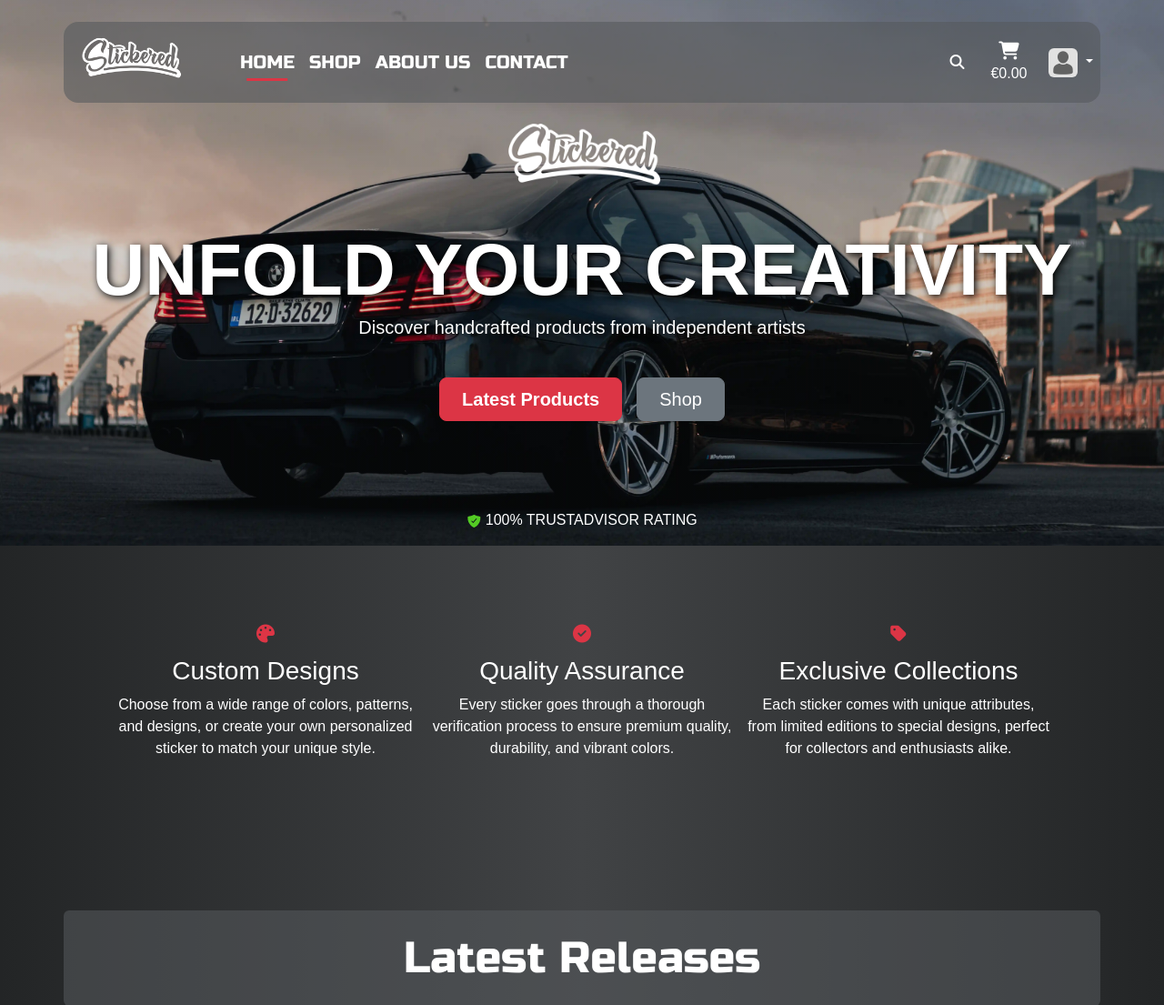
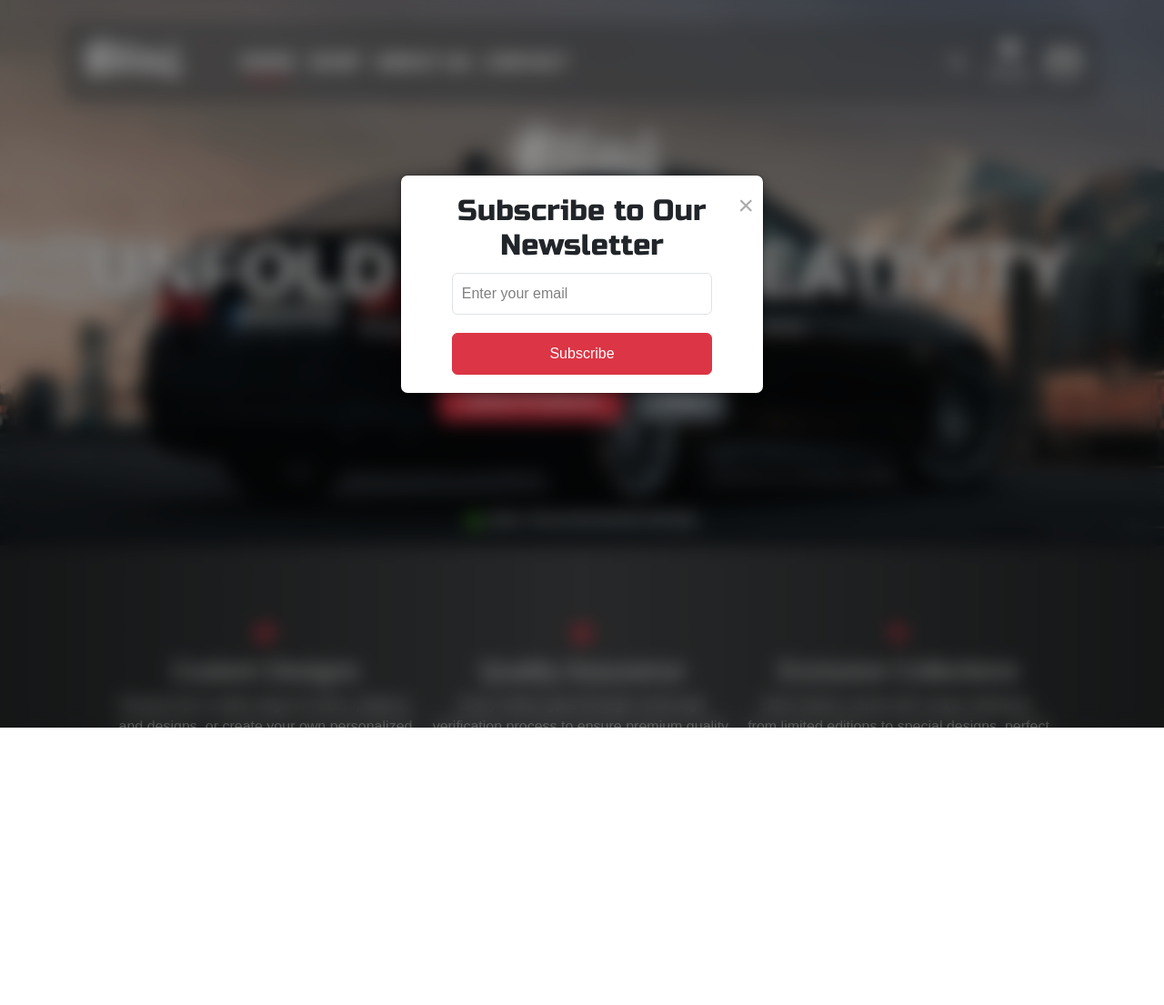
Before and after one commit to 1nsomn1aa/Stickered-V2, a Django app: page / in a window 1280 px wide. Shown: the top 1105 px of the page at 91% size. After the commit the page ends 800 px from the top, so only its background shows below. Run offline with Django 5.2, Linux system fonts and the light colour scheme; data that the repository does not hold is empty; some libraries are stand-ins or nearby versions; some web fonts are replaced.

Commit message:
Adjust styling for the newsletter signup, fix a static link not working

```diff
--- a/home/templates/home/index.html
+++ b/home/templates/home/index.html
@@ -181,6 +181,7 @@
             </form>
         </div>
     </div>
+    <script type="text/javascript">const newsletterSignupUrl = "{% url 'newsletter_signup' %}";</script>
     <script src="{% static 'js/newsletter.js' %}" defer></script>
     <script src="{% static 'js/swiper.js' %}" defer></script>
     <script src="{% static 'js/testimonials.js' %}" defer></script>
--- a/static/css/base.css
+++ b/static/css/base.css
@@ -677,19 +677,20 @@ textarea::placeholder {
     color: gray !important;
 }
 
-#newsletter-popup .modal {
+#newsletter-popup {
     display: none;
     position: fixed;
-    z-index: 1;
+    z-index: 9999;
     left: 0;
     top: 0;
     width: 100%;
     height: 100%;
-    overflow: auto;
     background-color: rgba(0, 0, 0, 0.4);
+    backdrop-filter: blur(10px);
+    transition: opacity 0.3s ease, visibility 0.3s ease;
 }
 
-#newsletter-popup .modal-content {
+.modal-content {
     background-color: #fff;
     padding: 20px;
     margin: 15% auto;
@@ -697,6 +698,9 @@ textarea::placeholder {
     max-width: 400px;
     border-radius: 8px;
     text-align: center;
+    box-shadow: 0 4px 12px rgba(0, 0, 0, 0.3);
+    opacity: 0;
+    transition: opacity 0.5s ease-in-out;
 }
 
 #newsletter-popup .close-btn {
@@ -724,6 +728,16 @@ textarea::placeholder {
     width: 80%;
     padding: 10px;
     margin-top: 10px;
+}
+
+#newsletter-popup.show {
+    display: block;
+    opacity: 1;
+    visibility: visible;
+}
+
+#newsletter-popup.show .modal-content {
+    opacity: 1;
 }
 
 
--- a/static/js/newsletter.js
+++ b/static/js/newsletter.js
@@ -4,13 +4,17 @@ document.addEventListener("DOMContentLoaded", function () {
     const popup = document.getElementById('newsletter-popup');
     const closeBtn = document.querySelector('.close-btn');
 
+    setTimeout(function() {
+        popup.classList.add('show');
+    }, 2000);
+
     closeBtn.addEventListener('click', function () {
-        popup.style.display = "none";
+        popup.classList.remove('show');
     });
 
     window.onclick = function (event) {
         if (event.target == popup) {
-            popup.style.display = "none";
+            popup.classList.remove('show');
         }
     };
 
@@ -23,7 +27,7 @@ document.addEventListener("DOMContentLoaded", function () {
             email: email
         };
 
-        fetch("{% url 'newsletter_signup' %}", {
+        fetch(newsletterSignupUrl, {
             method: 'POST',
             headers: {
                 'Content-Type': 'application/json',
@@ -35,7 +39,7 @@ document.addEventListener("DOMContentLoaded", function () {
         .then(responseData => {
             if (responseData.success) {
                 alert('You have successfully subscribed to our newsletter!');
-                popup.style.display = "none";
+                popup.classList.remove('show');
             } else {
                 alert(responseData.message || 'Something went wrong, please try again!');
             }
```
